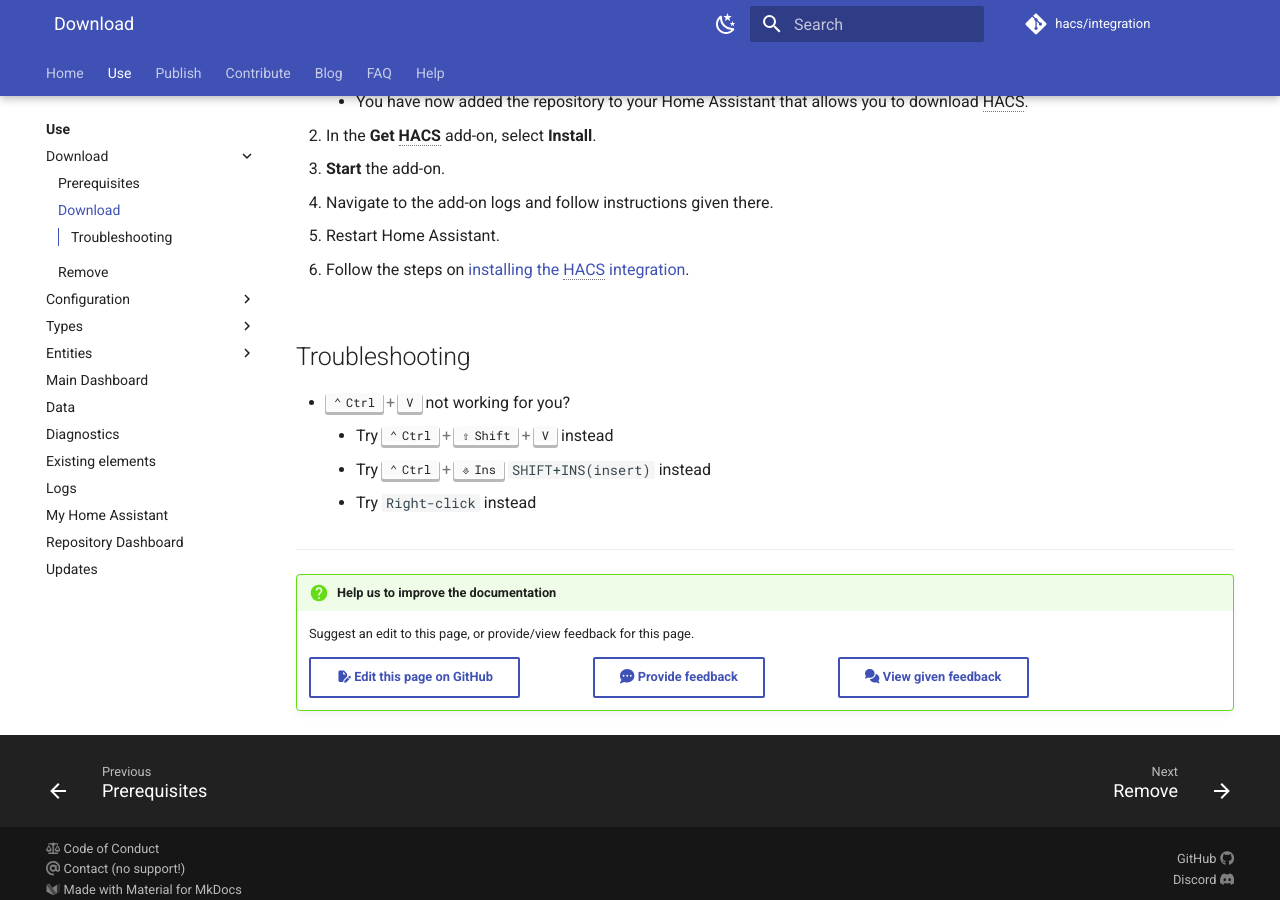
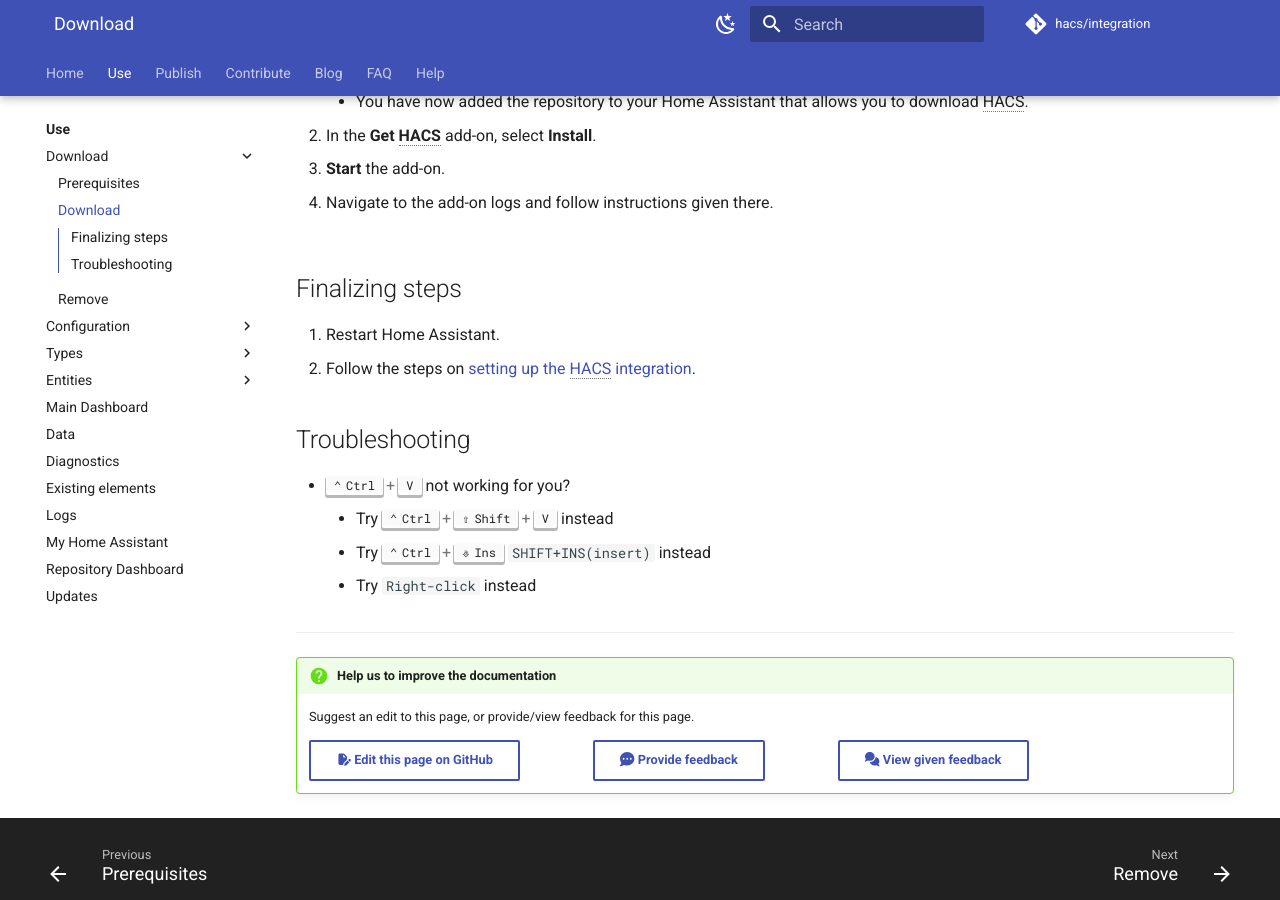
Before and after one commit to hacs/documentation, an MkDocs documentation site: the page built from source/docs/use/download/download.md, in a window 1280 px wide and 900 px high, scrolled down 578 px. Built offline with MkDocs 1.6.1 and Material for MkDocs 9.7.7, drawn with Linux system fonts in a browser that asks for light colours; plug-ins that fetch from the network failed and are left out; comment, search, counter and statistics services are not loaded.

Commit message:
Implement review comments

````diff
--- a/source/docs/use/download/download.md
+++ b/source/docs/use/download/download.md
@@ -19,8 +19,6 @@ Setting up HACS is done by using the [HACS download script](https://github.com/h
     2. In the **Get HACS** add-on, select **Install**.
     3. **Start** the add-on.
     4. Navigate to the add-on logs and follow instructions given there.
-    5. Restart Home Assistant.
-    6. Follow the steps on [installing the HACS integration](/docs/use/configuration/basic.md).
 
 === "Container"
 
@@ -44,7 +41,11 @@ Setting up HACS is done by using the [HACS download script](https://github.com/h
         wget -O - https://get.hacs.xyz | bash -
         ```
 
-    4. Restart Home Assistant.
+
+## Finalizing steps
+
+1. Restart Home Assistant.
+2. Follow the steps on [setting up the HACS integration](/docs/use/configuration/basic.md).
 
 ## Troubleshooting
 
````
Also changed, not shown: other parts of source/docs/use/download/download.md (+0 -1 lines).
